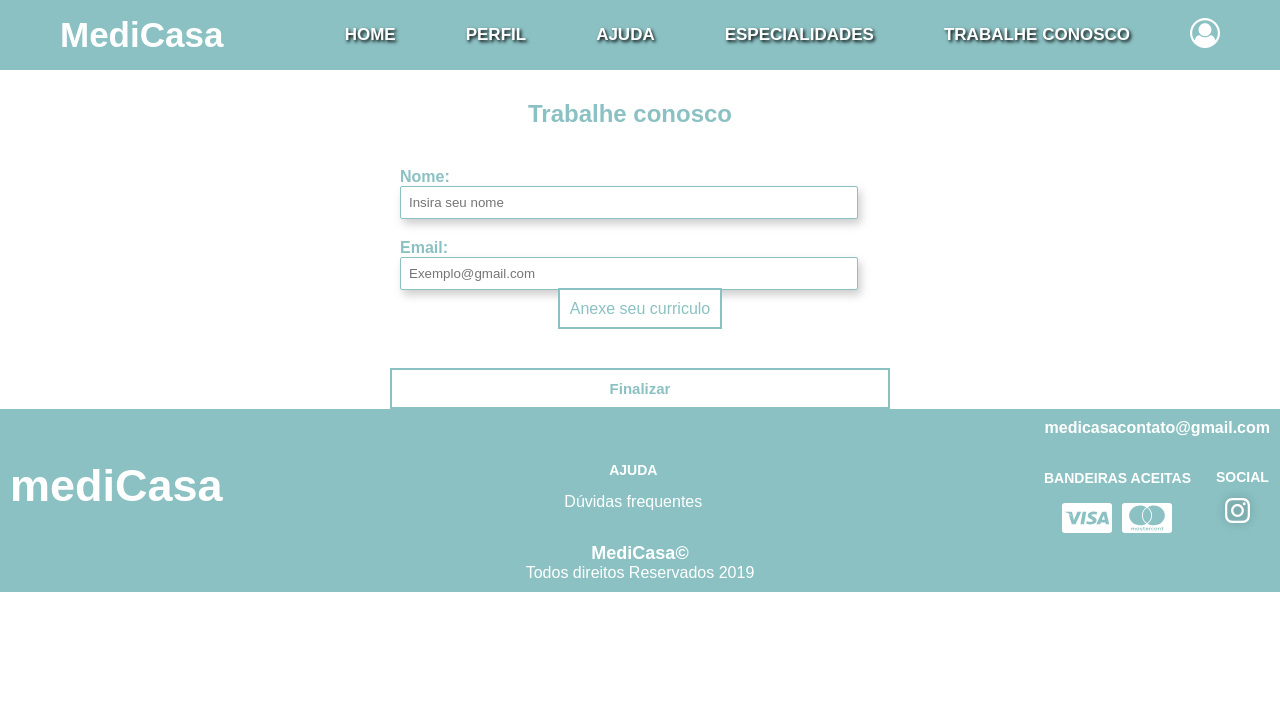
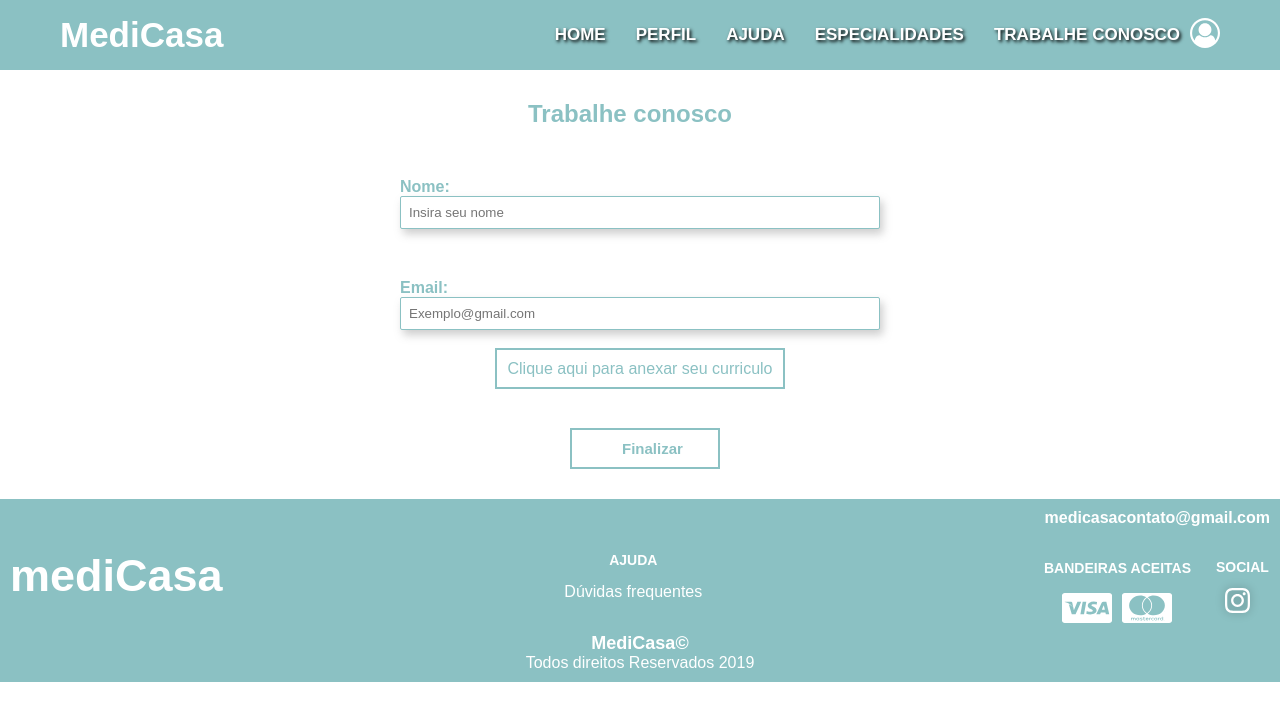
Before and after one commit to camiledev/projeto-tcc, a PHP site: the page made by templates/web/trabalhe-conosco.php in a window 1280 px wide. Shown: the top 709 px of the page. Run offline with PHP 8.4, Linux system fonts and the light colour scheme; the template is opened without the code that fills it, so the values that code supplies are empty.

Commit message:
alterando cabeçalho e o trabalhe conosco

```diff
--- a/templates/web/ajuda/css/768-1200.css
+++ b/templates/web/ajuda/css/768-1200.css
@@ -138,6 +138,7 @@
 
   .menu li:last-child {
     margin-left: 10px;
+    margin-right: 10px:
   }
 
   .menu__mobile {
@@ -149,10 +150,10 @@
     justify-content: space-between;
     align-items: center;
   }
-
+/*
   .navigation__main a {
     margin-left: 20px;
-  }
+  }*/
 
  /* Rodape */
  .rodape-title {
--- a/templates/web/css/768-1200.css
+++ b/templates/web/css/768-1200.css
@@ -1,4 +1,4 @@
-@media(min-width: 768px) {
+@media(min-width: 770px) {
   .menu-icon-navigation-home {
     display: none;
   }
@@ -134,7 +134,7 @@
 
 }
 
-@media(min-width: 768px) {
+@media(min-width: 770px) {
   .titulo{
     color: #8bc1c3;
   }
@@ -196,7 +196,7 @@
   }
 }
 
-@media(min-width: 768px) {
+@media(min-width: 810px) {
   .menu-icon-navigation {
     display: none;
   }
@@ -219,7 +219,7 @@
     padding: 0 30px;
   }
 }
-@media(min-width: 768px) {
+@media(min-width: 810px) {
   .menu-icon-navigation {
     display: none;
   }
@@ -259,7 +259,7 @@
     font-size: 17px;
     padding: 10px;
     color: #FFF;
-    margin-left: 30px
+    margin-left: 10px
   }
 
   .menu li a {
@@ -275,7 +275,8 @@
   }
 
   .menu li:last-child {
-    margin-right: 30px;
+    margin-left: 10px;
+    margin-right: 10px:
   }
 
   .menu__mobile {
@@ -288,10 +289,10 @@
     align-items: center;
     margin-right: 20px;
   }
-
+/*
   .navigation__main a {
     margin-left: 20px;
-  }
+  }*/
 
  /* Rodape */
  .rodape-title {
@@ -455,14 +456,14 @@ footer > div > div{
 #curriculoLbl {
   padding: 10px;
   width: 200%;
-
+  font-size:16px;
 }
 
 .form-item {
   margin: 5px;
   text-align: left;
   display: inline-grid;
-  grid-template-columns: repeat(2,auto);
+ /* grid-template-columns: repeat(2,auto);*/
   font-size: 18px;
   font-weight: bold;
 }
@@ -535,6 +536,11 @@ footer > div > div{
   box-shadow: 3px 5px 9px #88888869;
   color: #8BC1C3;
   width: 100%;
+  margin-bottom: 20px;
+}
+
+.form-item-finalizar{
+  margin-bottom: 20px;
 }
 
 .logSection {
--- a/templates/web/css/desktop.css
+++ b/templates/web/css/desktop.css
@@ -83,15 +83,24 @@
   #segundo-box {
     margin-top: 10px;
   }
+
+}
+
+@media(min-width: 1024px) {
+  .general-button{
+    width: 150px;
+    margin-left: 180px;
+}
 }
 
 .general-button{
   padding: 10px 50px 10px;
-  margin-top:50px;
+  margin-top: 30px;
   background: white;
   border: 2px solid #8BC1C3;
   color: #8BC1C3;
   font-weight: bold;
   font-size: 15px;
   cursor: pointer;
+  margin-bottom: 30px;
 }/*.form-group > input */
--- a/templates/web/css/menuhamburguer.css
+++ b/templates/web/css/menuhamburguer.css
@@ -1,4 +1,4 @@
-@media(max-width: 767px) {
+@media(max-width: 810px) {
 	.header {
 		position: relative;
 	}
--- a/templates/web/css/menuhamburguerhome.css
+++ b/templates/web/css/menuhamburguerhome.css
@@ -1,4 +1,4 @@
-@media(max-width: 768px) {
+@media(max-width: 810px) {
 	.header-home {
 			position: relative;
 	}
--- a/templates/web/trabalhe-conosco.php
+++ b/templates/web/trabalhe-conosco.php
@@ -15,6 +15,8 @@
 				<?php include 'css/768-1200.css'; ?>
 				<?php include 'css/desktop.css'; ?>
 				<?php include 'css/menuhamburguer.css'; ?>
+				<?php include 'css/styleAgendamento.css'; ?>
+       			<?php include 'css/style.css'; ?>
 		</style>
 
 		<title>Trabalhe conosco</title>
@@ -76,7 +78,7 @@
         <div class="form-item-finalizar">
           <div>
             <input id="curriculo" type="file" placeholder="Anexe seu curriculo" required/>
-            <label for="curriculo" id="curriculoLbl" style="padding: 10px;">Anexe seu curriculo</label>
+            <label for="curriculo" id="curriculoLbl" style="padding: 10px;">Clique aqui para anexar seu curriculo</label>
           </div>
         </div>
 
```
Also changed, not shown: templates/web/css/estilo.css (+10 -7 lines), templates/web/css/style.css (+4 -4 lines), templates/web/css/styleAgendamento.css (+6 -6 lines).
